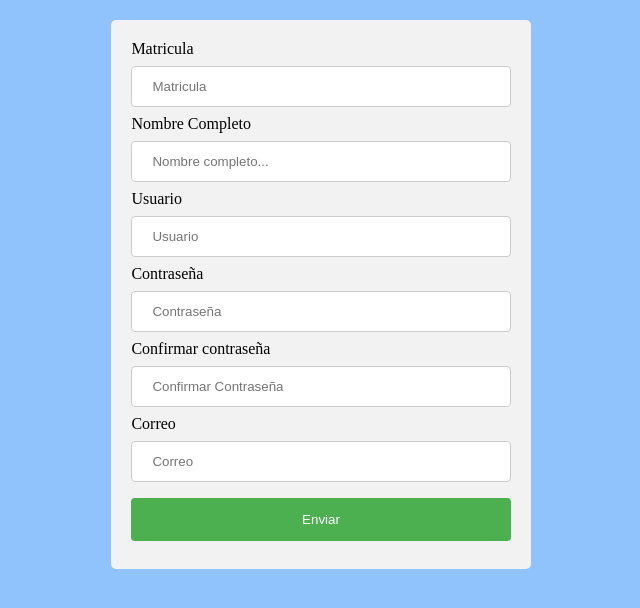
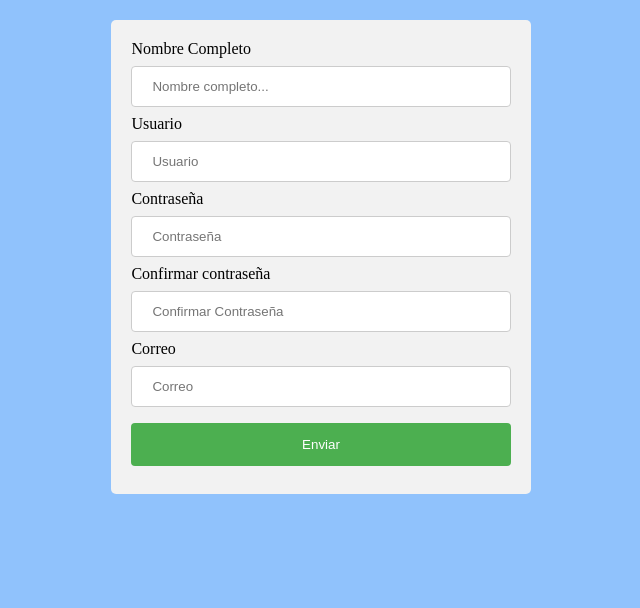
Before and after one commit to EGPerezR/EstadiasFaltas, a PHP site: page /registro.php in a window 1280 px wide. Shown: the part 78-686 px from the top of the page, without its empty margins (339-979 px from the left). Run offline with PHP 8.4, Linux system fonts and the light colour scheme.

Commit message:
sin matricula

```diff
--- a/Controllers/backregis.php
+++ b/Controllers/backregis.php
@@ -2,20 +2,17 @@
 require 'funcs.php';
 if (isset($_POST['enviar'])) {
 
-    if (isNullRegistro($_POST['matricula'], $_POST['nombre'], $_POST['usuario'], $_POST['pass1'], $_POST['pass2'], $_POST['correo'])) {
+    if (isNullRegistro($_POST['nombre'], $_POST['usuario'], $_POST['pass1'], $_POST['pass2'], $_POST['correo'])) {
         echo '<div class="fondo" id="fondo"><div class="error" id="error"><a onclick="cerrarerror()">X</a><br><label>Favor de llenar todos los campos</label></div></div>';
     } else {
 
-        $matri = $_POST['matricula'];
+
         $nomb = $_POST['nombre'];
         $usuario = $_POST['usuario'];
         $pass1 = $_POST['pass1'];
         $pass2 = $_POST['pass2'];
         $correo = $_POST['correo'];
-        if (matriculaExiste($_POST['matricula'])) :
-            echo '<div class="fondo" id="fondo"><div class="error" id="error"><a onclick="cerrarerror()">X</a><br><label>Esta matricula ya ha sido registrada en otro Docente</label></div></div>';
-
-        elseif (usuarioExiste($_POST['usuario'])) :
+        if (usuarioExiste($_POST['usuario'])) :
             echo '<div class="fondo" id="fondo"><div class="error" id="error"><a onclick="cerrarerror()">X</a><br><label>El Usuario ' . $_POST['usuario'] . ' ya ha sido registrado en otra cuenta</label></div></div>';
 
         elseif (!validaPassword($_POST['pass1'], $_POST['pass2'])) :
@@ -30,7 +27,7 @@ if (isset($_POST['enviar'])) {
             $token = generateToken();
             $tipo = 2;
 
-            if ($insertar = registraMaestro($matri, $nomb, $usuario, $cifrado, $correo, $token, $tipo)) :
+            if ($insertar = registraMaestro($nomb, $usuario, $cifrado, $correo, $token, $tipo)) :
                 echo '<div class="fondo" id="fondo"><div class="exito" id="error"><a onclick="cerrarerror()">X</a><br><label>Docente registrado con exito</label></div></div>';
             endif;
         endif;
--- a/Controllers/funcs.php
+++ b/Controllers/funcs.php
@@ -14,9 +14,9 @@ function regresaUsuario()
 	return $usuarios;
 }
 
-function isNullRegistro($matricula, $nombre, $usuario, $pass1, $pass2, $correo)
+function isNullRegistro($nombre, $usuario, $pass1, $pass2, $correo)
 {
-	if (strlen(trim($matricula)) < 1	|| strlen(trim($nombre)) < 1	|| strlen(trim($usuario)) < 1	|| strlen(trim($pass1)) < 1	|| strlen(trim($pass2)) < 1	|| strlen(trim($correo)) < 1) {
+	if (strlen(trim($nombre)) < 1	|| strlen(trim($usuario)) < 1	|| strlen(trim($pass1)) < 1	|| strlen(trim($pass2)) < 1	|| strlen(trim($correo)) < 1) {
 		return true;
 	} else {
 		return false;
@@ -225,11 +225,16 @@ function resultBlock2($mensajes)
 	}
 }
 
-function registraMaestro($matricula, $nombre, $usuario, $pass_hash, $email,  $token, $tipo_usuario)
+function registraMaestro($nombre, $usuario, $pass_hash, $email,  $token, $tipo_usuario)
 {
 
 	global $mysqli;
-
+	$ma = 'SELECT matricula FROM `profesores` ORDER BY `matricula` DESC LIMIT 1';
+        $eject = mysqli_query($mysqli,$ma);
+			while($sa = $eject->fetch_assoc()){
+					$matricula = $sa['matricula'] + 1;
+					echo "<script>alert('".$matricula."')</script>";
+			}
 	$stmt = $mysqli->prepare("INSERT INTO profesores (matricula, nombre, usuario, contrasena, correo, token, tipo_usuario) VALUES(?,?,?,?,?,?,?)");
 	$stmt->bind_param('ssssssi', $matricula, $nombre, $usuario, $pass_hash, $email,  $token, $tipo_usuario);
 
--- a/registro.php
+++ b/registro.php
@@ -25,8 +25,6 @@
     </header>
     <div class="registro">
         <form action="registro.php" method="POST" onsubmit="verificaPasswords(); return false">
-            <label for="matricula">Matricula</label>
-            <input type="text" name="matricula" tabindex="1" id="matricula" placeholder="Matricula">
             <label for="nombre">Nombre Completo</label>
             <input type="text" name="nombre" tabindex="2" id="nombre" placeholder="Nombre completo...">
             <label for="usuario">Usuario</label>
```
